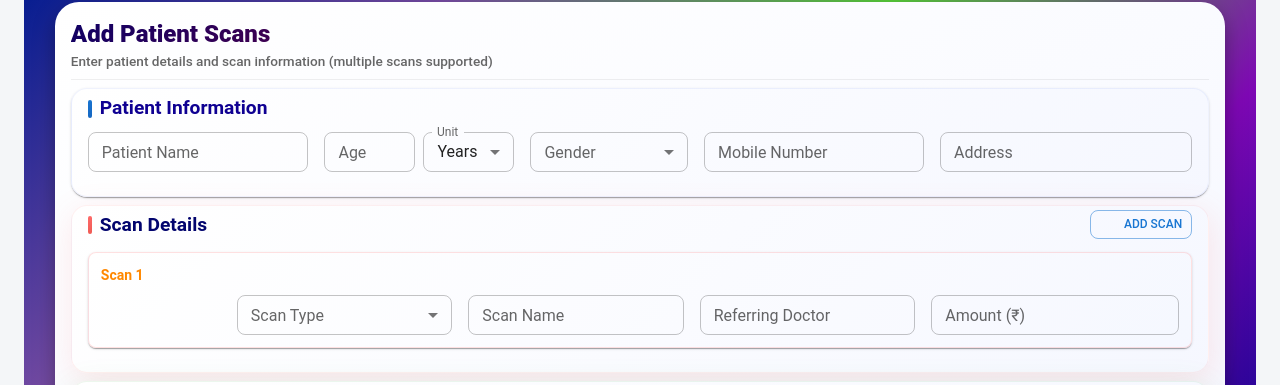
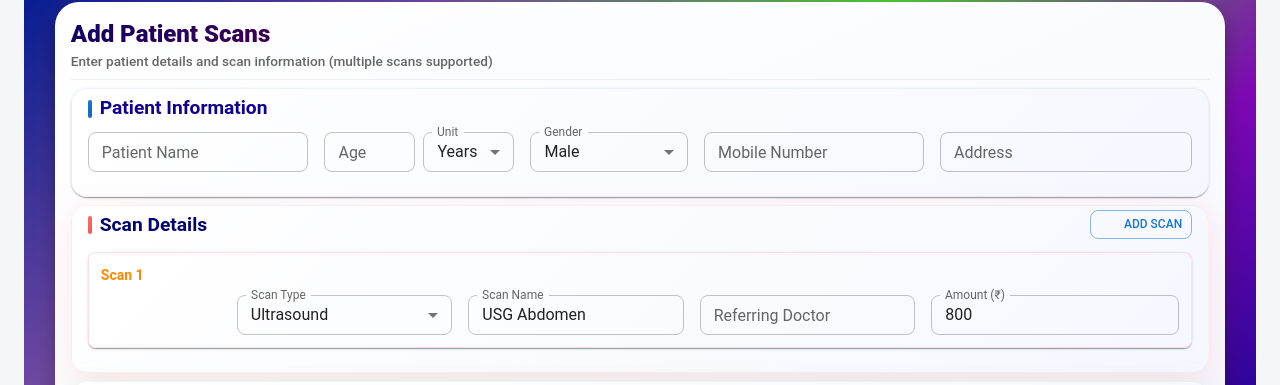
Before and after one commit to indrasena250/clinic-system, a React (Vite) app in the folder frontend/: page /patients/add in a window 1280 px wide. Shown: the part 118-503 px from the top of the page. Built offline with nearby package versions, Linux system fonts and the light colour scheme; no server answers; sample sign-in values are in the browser's storage; some icons are missing.

Commit message:
fixe add patient page

```diff
--- a/frontend/src/pages/patients/AddPatient.jsx
+++ b/frontend/src/pages/patients/AddPatient.jsx
@@ -118,14 +118,14 @@ const AddPatient = () => {
       patient_name: "",
       age: "",
       age_unit: "years",
-      gender: "",
+      gender: "Male",
       mobile: "",
       address: "",
       scans: [{
-        scan_category: "",
-        scan_name: "",
+        scan_category: "Ultrasound",
+        scan_name: "USG Abdomen",
         referred_doctor: "",
-        amount: ""
+        amount: scanPrices["USG Abdomen"] || ""
       }],
       upload_date: currentDateTime
     }
@@ -221,23 +221,29 @@ useEffect(() => {
       setOpenPopup(true);
       playSound("success");
 
-      // Refresh next patient ID
-      const response = await getNextPatientId();
-      setNextPatientId(response.nextId);
+      // Refresh next IDs so the form updates without page reload
+      const [patientRes, ctRes, ultraRes] = await Promise.all([
+        getNextPatientId(),
+        getNextCTId(),
+        getNextUltraId()
+      ]);
+      setNextPatientId(patientRes.nextId);
+      setNextCTId(ctRes.nextId);
+      setNextUltraId(ultraRes.nextId);
 
       // Reset form
       reset({
         patient_name: "",
         age: "",
         age_unit: "years",
-        gender: "",
+        gender: "Male",
         mobile: "",
         address: "",
         scans: [{
-          scan_category: "",
-          scan_name: "",
+          scan_category: "Ultrasound",
+          scan_name: "USG Abdomen",
           referred_doctor: "",
-          amount: ""
+          amount: scanPrices["USG Abdomen"] || ""
         }],
         upload_date: dayjs()
       });
--- a/frontend/src/pages/patients/CTList.jsx
+++ b/frontend/src/pages/patients/CTList.jsx
@@ -215,7 +215,7 @@ const formatInvoiceMessage = (patientRow, allScans, invoiceUrl) => {
   const messageLines = [
     `${CENTER_NAME}`,
     "",
-    `Hello! The invoice details of ${name}` ,
+    `Hello! ${name}, Your Bill Details are:`,
     "",
     "Patient Details:",
     `Name: ${name}`,
@@ -244,7 +244,7 @@ const formatInvoiceMessage = (patientRow, allScans, invoiceUrl) => {
     "Thank you for visiting us.",
     "Wishing you good health!",
     "",
-    `Download PDF: ${invoiceUrl}`
+    `If you want to Download PDF kindly click the link : ${invoiceUrl}`
   );
 
   return messageLines.join("\n");
--- a/frontend/src/pages/patients/UltrasoundList.jsx
+++ b/frontend/src/pages/patients/UltrasoundList.jsx
@@ -219,7 +219,7 @@ const UltrasoundList = () => {
     const messageLines = [
       `${CENTER_NAME}`,
       "",
-      `Hello! The invoice details of ${name}:`,
+      `Hello! ${name}, Your Bill Details are:`,
       "",
       "Patient Details:",
       `Name: ${name}`,
@@ -248,7 +248,7 @@ const UltrasoundList = () => {
       "Thank you for visiting us.",
       "Wishing you good health!",
       "",
-      `Download PDF: ${invoiceUrl}`
+      `If you want to Download PDF kindly click the link : ${invoiceUrl}`
     );
 
     return messageLines.join("\n");
```
Also changed, not shown: 1 other file (tests, documents, lock files or other folders).
